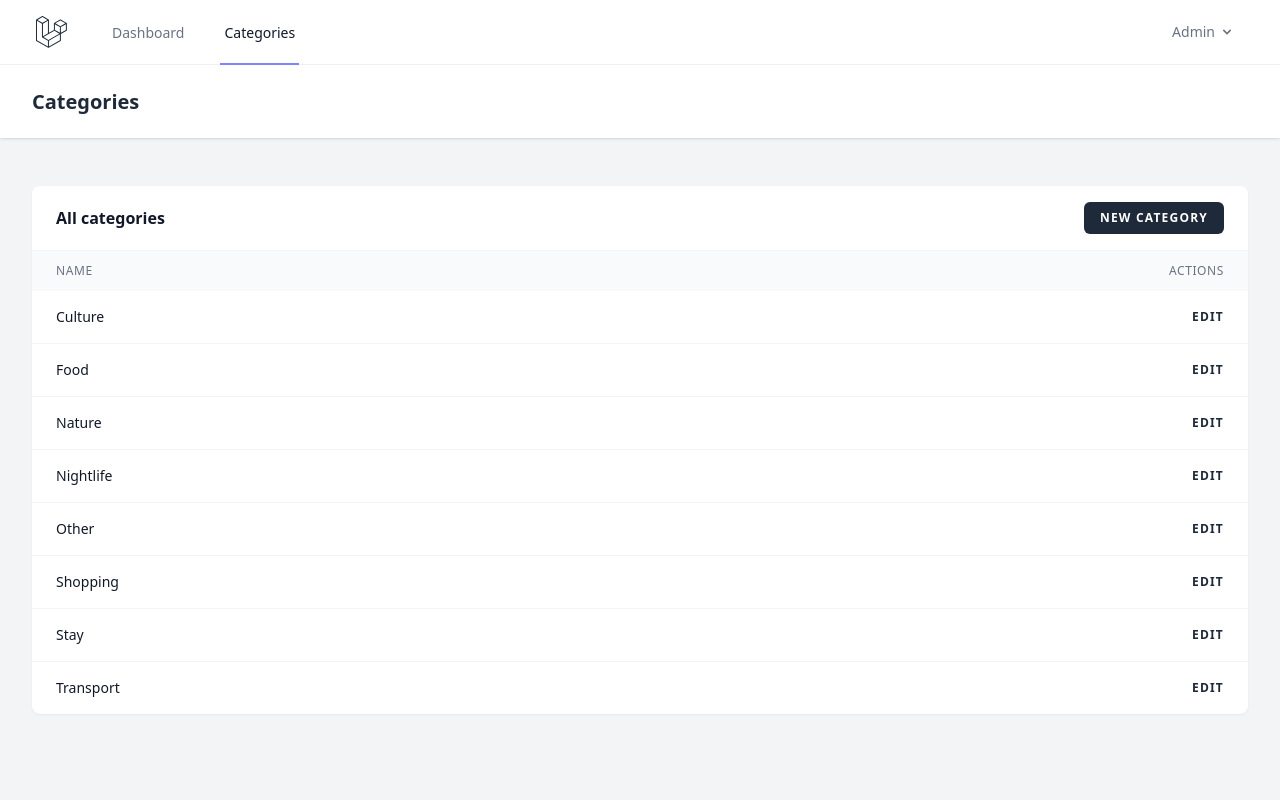
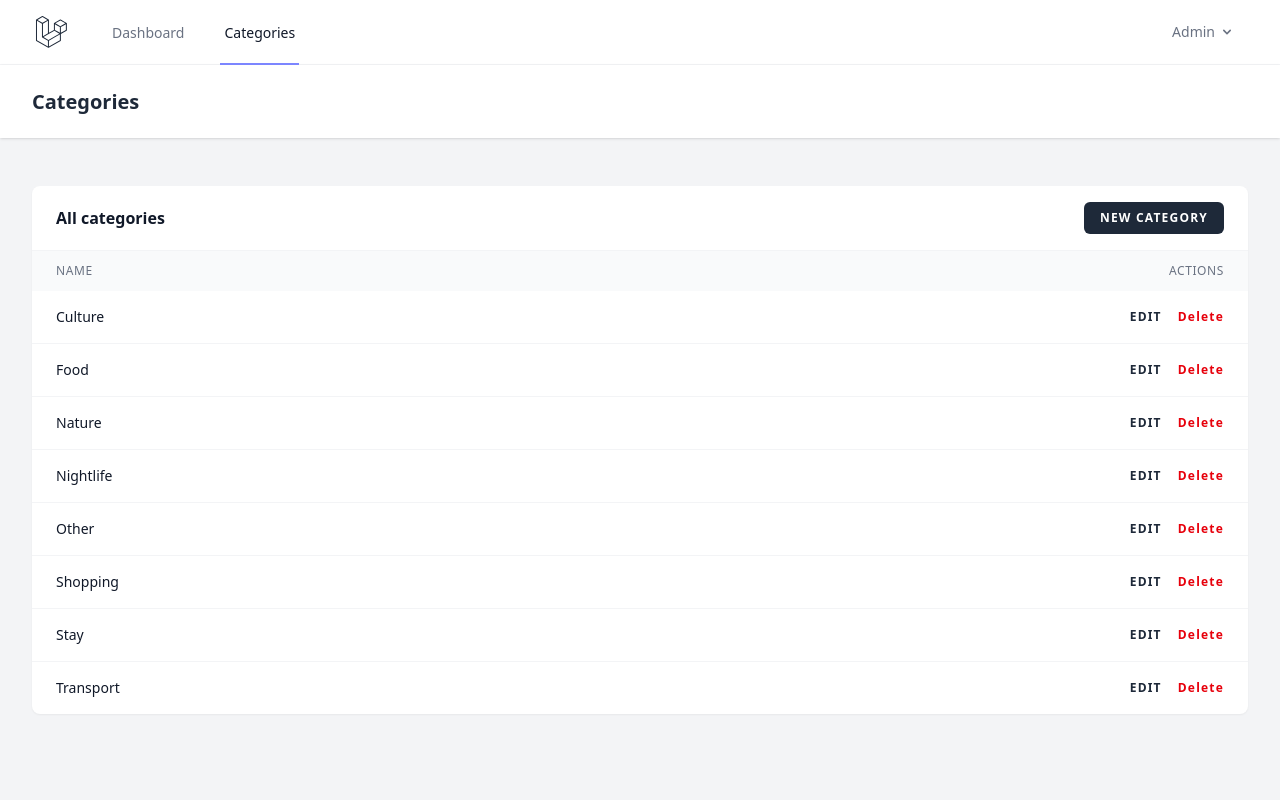
Before and after one commit to Aye-Nyein-Thaw/pinbook, a Laravel app: page /user/categories in a window 1280 px wide. Run offline with Laravel 12, Linux system fonts and the light colour scheme; a user stored in the database is signed in; data comes from the database, SQL or seed files in the repository; some libraries are stand-ins or nearby versions.

Commit message:
FEATURE :sparkles: Add destroy for categories

```diff
--- a/app/Http/Controllers/Userzone/CategoryController.php
+++ b/app/Http/Controllers/Userzone/CategoryController.php
@@ -54,4 +54,16 @@ class CategoryController extends Controller
 
         return redirect()->route('userzone.categories.index');
     }
+
+    public function destroy(int $id)
+    {
+        $category = Category::findOrFail($id);
+
+        // the places stay; only their links to this category are removed
+        $category->places()->detach();
+
+        $category->delete();
+
+        return redirect()->route('userzone.categories.index');
+    }
 }
--- a/resources/views/userzone/categories/index.blade.php
+++ b/resources/views/userzone/categories/index.blade.php
@@ -28,7 +28,15 @@
                             <tr>
                                 <td class="px-6 py-4">{{ $category->name }}</td>
                                 <td class="px-6 py-4 text-right text-xs font-semibold uppercase tracking-widest">
-                                    <a href="{{ route('userzone.categories.edit', $category->id) }}" class="text-gray-800 hover:text-gray-600">Edit</a>
+                                    <div class="flex items-center justify-end gap-4">
+                                        <a href="{{ route('userzone.categories.edit', $category->id) }}" class="text-gray-800 hover:text-gray-600">Edit</a>
+
+                                        <form action="{{ route('userzone.categories.destroy', $category->id) }}" method="post">
+                                            @method('delete')
+                                            @csrf
+                                            <button type="submit" class="text-red-600 hover:text-red-500">Delete</button>
+                                        </form>
+                                    </div>
                                 </td>
                             </tr>
                         @empty
--- a/routes/web.php
+++ b/routes/web.php
@@ -31,7 +31,7 @@ Route::middleware('auth')->group(function () {
 
     // Normal user routes here ------------------------------------------------------------------
     Route::prefix('user')->name('userzone.')->group(function () {
-        Route::resource('categories', App\Http\Controllers\Userzone\CategoryController::class)->only(['index', 'create', 'store', 'edit', 'update']);
+        Route::resource('categories', App\Http\Controllers\Userzone\CategoryController::class)->except('show');
     });
 
     // For the user's profile management
```
